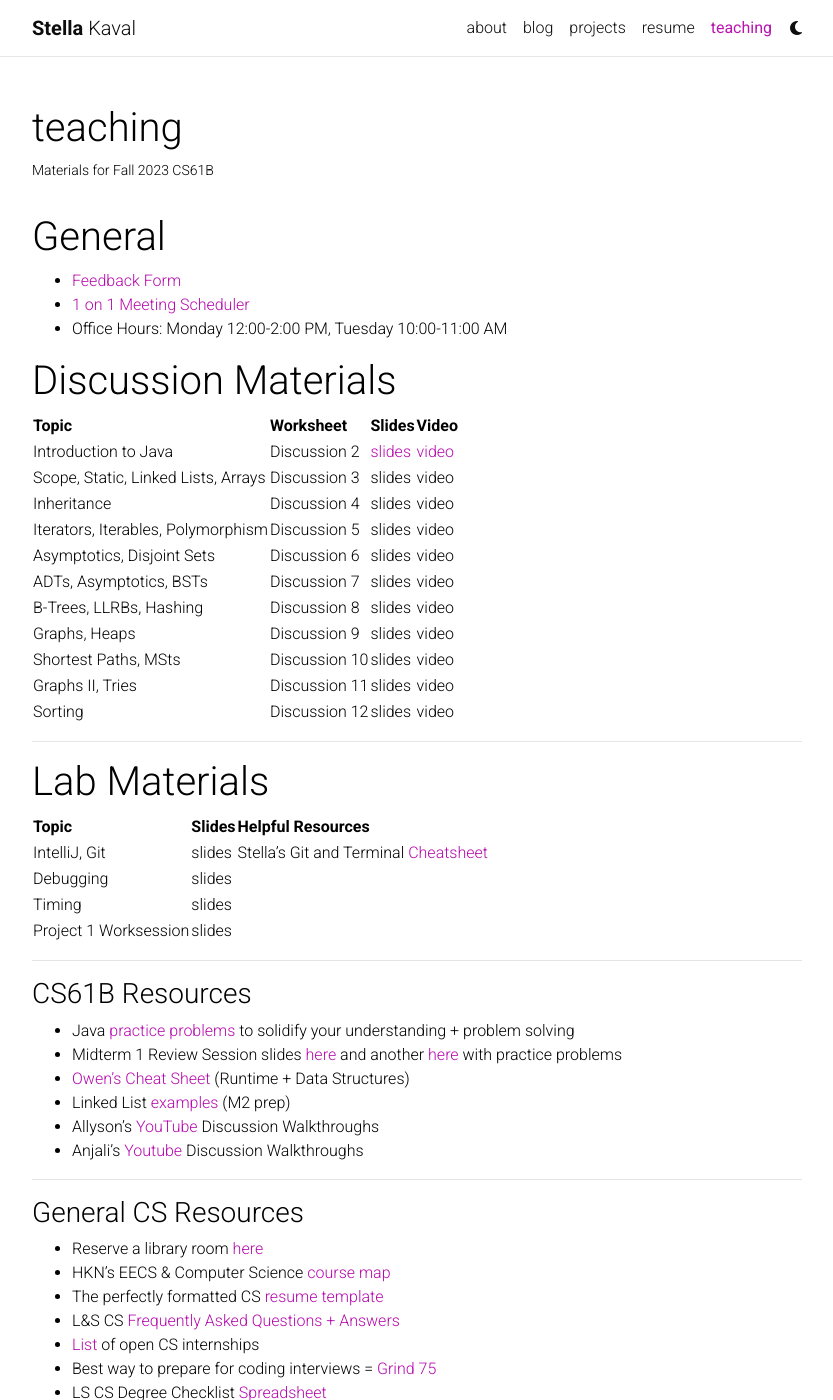
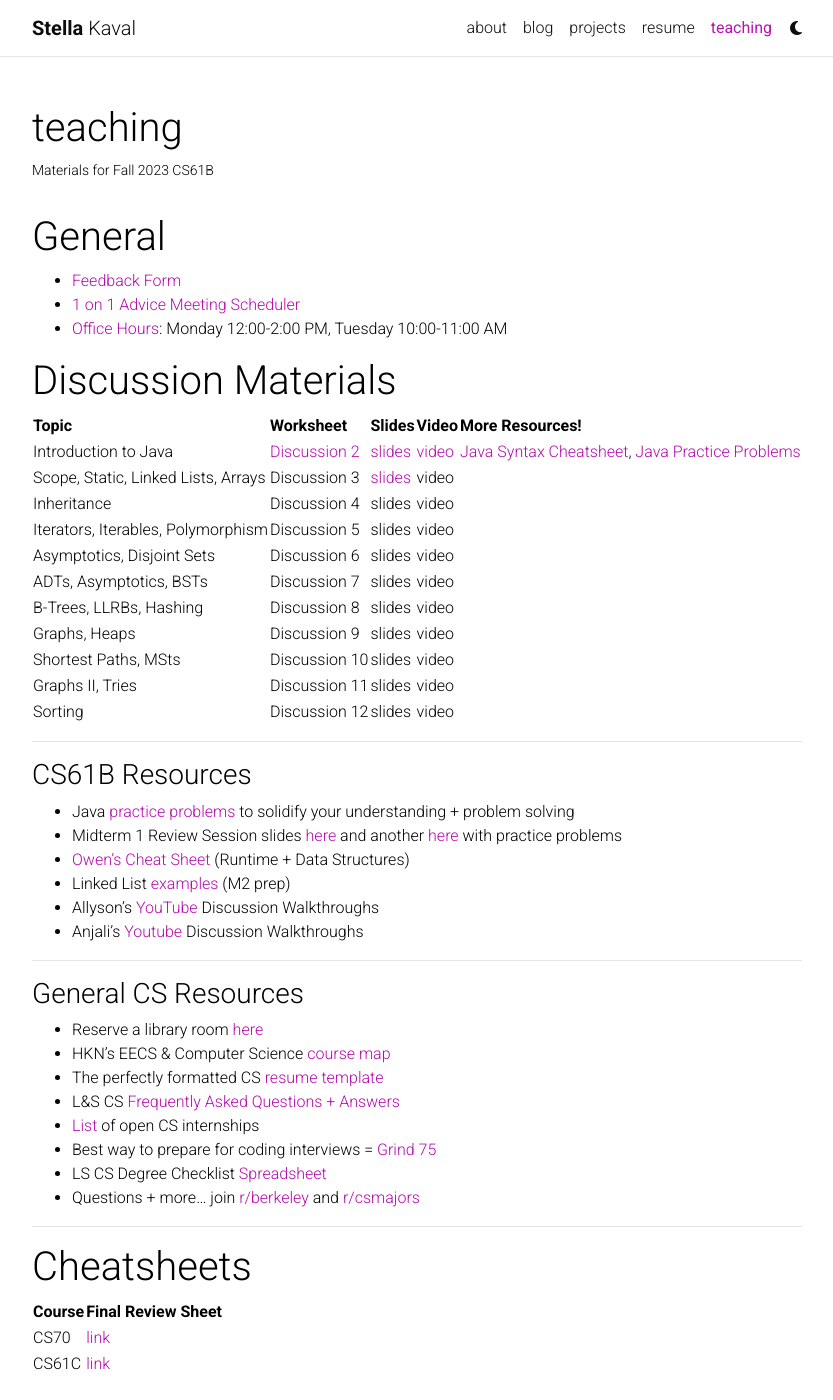
Before and after one commit to stellakaval/stellakaval.github.io, a Jekyll site: the page built from _pages/teaching.md, in a window 1280 px wide and 1400 px high. Shown: the whole window, without its empty margins (223-1056 px from the left). Built offline with Jekyll 4.4.1, drawn with Linux system fonts in a browser that asks for light colours; comment, search, counter and statistics services are not loaded; a style sheet for code colours, icons or effects is not loaded.

Commit message:
teaching material updates

```diff
--- a/_pages/teaching.md
+++ b/_pages/teaching.md
@@ -10,35 +10,24 @@
 # General
 
 - [Feedback Form](https://forms.gle/R8NWKbvf7rEkuQ9d9)
-- [1 on 1 Meeting Scheduler](https://calendly.com/stellakaval/30min)
-- Office Hours: Monday 12:00-2:00 PM, Tuesday 10:00-11:00 AM
+- [1 on 1 Advice Meeting Scheduler](https://calendly.com/stellakaval/30min)
+- [Office Hours](https://fa23.datastructur.es/#ohcal): Monday 12:00-2:00 PM, Tuesday 10:00-11:00 AM
 
 # Discussion Materials
 
-| Topic                               | Worksheet     | Slides                                                                                                         | Video                                 |
-| :---------------------------------- | :------------ | :------------------------------------------------------------------------------------------------------------- | :------------------------------------ |
-| Introduction to Java                | Discussion 2  | [slides](https://docs.google.com/presentation/d/1zmtJ-XOSdg5a4tth2-Ib08LBVvcEBbQGVfQhG4jGtnQ/edit?usp=sharing) | [video](https://youtu.be/5d8e3W52jEM) |
-| Scope, Static, Linked Lists, Arrays | Discussion 3  | slides                                                                                                         | video                                 |
-| Inheritance                         | Discussion 4  | slides                                                                                                         | video                                 |
-| Iterators, Iterables, Polymorphism  | Discussion 5  | slides                                                                                                         | video                                 |
-| Asymptotics, Disjoint Sets          | Discussion 6  | slides                                                                                                         | video                                 |
-| ADTs, Asymptotics, BSTs             | Discussion 7  | slides                                                                                                         | video                                 |
-| B-Trees, LLRBs, Hashing             | Discussion 8  | slides                                                                                                         | video                                 |
-| Graphs, Heaps                       | Discussion 9  | slides                                                                                                         | video                                 |
-| Shortest Paths, MSts                | Discussion 10 | slides                                                                                                         | video                                 |
-| Graphs II, Tries                    | Discussion 11 | slides                                                                                                         | video                                 |
-| Sorting                             | Discussion 12 | slides                                                                                                         | video                                 |
-
----
-
-# Lab Materials
-
-| Topic                 | Slides | Helpful Resources                                                                                                                        |
-| :-------------------- | :----- | :--------------------------------------------------------------------------------------------------------------------------------------- |
-| IntelliJ, Git         | slides | Stella's Git and Terminal [Cheatsheet](https://docs.google.com/document/d/1OPKYPxTduioZBgba7WIxaSs32KjolvJqeouaDyj-l9w/edit?usp=sharing) |
-| Debugging             | slides |                                                                                                                                          |
-| Timing                | slides |                                                                                                                                          |
-| Project 1 Worksession | slides |                                                                                                                                          |
+| Topic                               | Worksheet                                                                                                 | Slides                                                                                                         | Video                                 | More Resources!                                                                                                                     |
+| :---------------------------------- | :-------------------------------------------------------------------------------------------------------- | :------------------------------------------------------------------------------------------------------------- | :------------------------------------ | :---------------------------------------------------------------------------------------------------------------------------------- |
+| Introduction to Java                | [Discussion 2](https://github.com/Berkeley-CS61B/discussions-fa23/blob/main/week02/regular/regular02.pdf) | [slides](https://docs.google.com/presentation/d/1zmtJ-XOSdg5a4tth2-Ib08LBVvcEBbQGVfQhG4jGtnQ/edit?usp=sharing) | [video](https://youtu.be/5d8e3W52jEM) | [Java Syntax Cheatsheet](https://introcs.cs.princeton.edu/java/11cheatsheet/), [Java Practice Problems](https://codingbat.com/java) |
+| Scope, Static, Linked Lists, Arrays | Discussion 3                                                                                              | [slides](https://docs.google.com/presentation/d/1boE_rlHiKg6gjNji6_o_35TwQADWdVP34EyF6Pr-ki8/edit?usp=sharing) | video                                 |                                                                                                                                     |
+| Inheritance                         | Discussion 4                                                                                              | slides                                                                                                         | video                                 |                                                                                                                                     |
+| Iterators, Iterables, Polymorphism  | Discussion 5                                                                                              | slides                                                                                                         | video                                 |
+| Asymptotics, Disjoint Sets          | Discussion 6                                                                                              | slides                                                                                                         | video                                 |                                                                                                                                     |
+| ADTs, Asymptotics, BSTs             | Discussion 7                                                                                              | slides                                                                                                         | video                                 |                                                                                                                                     |
+| B-Trees, LLRBs, Hashing             | Discussion 8                                                                                              | slides                                                                                                         | video                                 |                                                                                                                                     |
+| Graphs, Heaps                       | Discussion 9                                                                                              | slides                                                                                                         | video                                 |                                                                                                                                     |
+| Shortest Paths, MSts                | Discussion 10                                                                                             | slides                                                                                                         | video                                 |                                                                                                                                     |
+| Graphs II, Tries                    | Discussion 11                                                                                             | slides                                                                                                         | video                                 |                                                                                                                                     |
+| Sorting                             | Discussion 12                                                                                             | slides                                                                                                         | video                                 |                                                                                                                                     |
 
 ---
 
```
